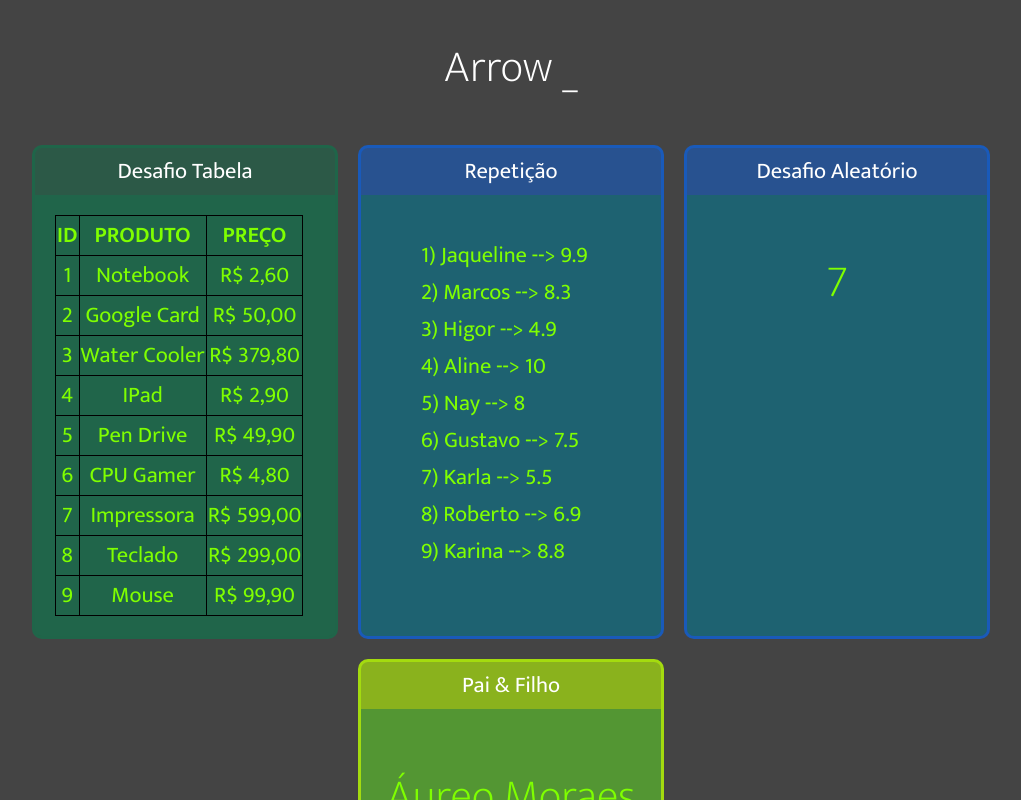
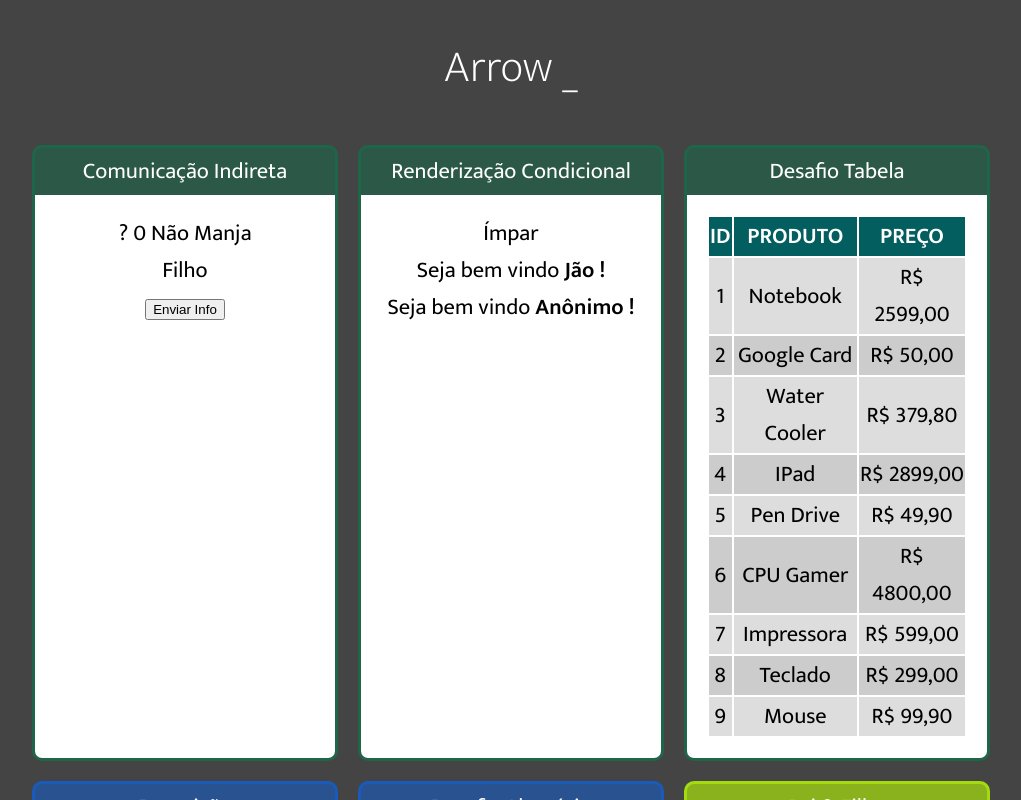
Before and after one commit to UHZero/react, a React (Create React App) app: page / in a window 1280 px wide. Shown: the top 800 px of the page, without its empty margins (129-1150 px from the left). Built offline with nearby package versions, Linux system fonts and the light colour scheme.

Commit message:
react update components

```diff
--- a/src/components/App.jsx
+++ b/src/components/App.jsx
@@ -1,6 +1,10 @@
 import './App.css'
 import React from "react";
 
+import IndiretaFilho from './comunication/IndiretaFilho';
+import IndiretaPai from './comunication/IndiretaPai';
+import UsuarioInfo from './condictional/UsuarioInfo';
+import ParImpar from './condictional/ParImpar';
 import Card from "./layout/Card";
 import Pai from "./basic/Pai_2"
 import Filho from "./basic/Filho"
@@ -12,6 +16,14 @@ export default _ =>
     <div className="App">
         <h1> Arrow _ </h1>
         <div className="Cards">
+            <Card title="Comunicação Indireta">
+            <   IndiretaPai></IndiretaPai>
+            </Card>
+            <Card title="Renderização Condicional">
+                <ParImpar number={3}></ParImpar>
+                <UsuarioInfo usuario={{ nome: 'Jão' }} />
+                <UsuarioInfo usuario={{ email: 'jao@email.com' }} />
+            </Card>
             <Card title="Desafio Tabela">
                 <TabelaProdutos></TabelaProdutos>
             </Card>
--- /dev/null
+++ b/src/components/comunication/IndiretaFilho.jsx
@@ -0,0 +1,18 @@
+import React from "react";
+
+
+export default props => {
+    const max = 80
+    const min = 27
+    const gerarIdade = () => parseInt(Math.random() * (max - min) + min)
+    const gerarHacker = () => Math.random() > 0.5
+    const cb = props.quandoClickar
+    return (
+        <div>
+            <div>Filho</div>
+            <button onClick={_ => cb('NoName', gerarIdade(), gerarHacker())}>
+                Enviar Info
+            </button>
+        </div>
+    )
+}
--- /dev/null
+++ b/src/components/comunication/IndiretaPai.jsx
@@ -0,0 +1,24 @@
+import React, { useState } from "react";
+import IndiretaFilho from "./IndiretaFilho";
+
+
+export default props => {
+    const [nome, setNome] = useState('?')
+    const [idade, setIdade] = useState(0)
+    const [hacker, setHacker] = useState(false)
+    function receberParams(nome, idade, hacker) {
+        setNome(nome)
+        setIdade(idade)
+        setHacker(hacker)
+    }
+    return (
+        <div>
+            <div>
+                <span> {nome} </span>
+                <span> {idade} </span>
+                <span> {hacker ? 'Hacker' : 'Não Manja'} </span>
+            </div>
+            <IndiretaFilho quandoClickar={receberParams}></IndiretaFilho>
+        </div>
+    )
+}
--- /dev/null
+++ b/src/components/condictional/If.js
@@ -0,0 +1,17 @@
+export default props => {
+    const elseChild = props.children.filter(child => {
+        return child.type && child.type.name === 'Else'
+    })[0]
+    const ifChildren = props.children.filter(child => {
+        return child !== elseChild
+    })
+    if (props.test) {
+        return ifChildren
+    } else if (elseChild) {
+        return elseChild
+    } else {
+        return false
+    }
+}
+
+export const Else = props => props.children
--- /dev/null
+++ b/src/components/condictional/ParImpar.jsx
@@ -0,0 +1,10 @@
+import React from "react";
+
+export default props => {
+    const isPar = props.number % 2 === 0
+    return (
+        <div>
+            {isPar ? <span>Par</span> : <span>Ímpar</span>}
+        </div>
+    )
+}
--- /dev/null
+++ b/src/components/condictional/UsuarioInfo.jsx
@@ -0,0 +1,16 @@
+import React from "react";
+import If, { Else } from "./If";
+
+export default props => {
+    const usuario = props.usuario || {}
+    return (
+        <div>
+            <If test={usuario && usuario.nome}>
+                Seja bem vindo<strong> {usuario.nome} !</strong>
+                <Else>
+                    Seja bem vindo<strong> Anônimo !</strong>
+                </Else>
+            </If>
+        </div>
+    )
+}
--- a/src/components/layout/Card.css
+++ b/src/components/layout/Card.css
@@ -19,8 +19,8 @@
 
 .Card .Content {
     flex-grow: 1;
-    background-color: rgba(19, 116, 78, 0.459);
-    color: chartreuse;
+    background-color: #fff;
+    color: #000;
     padding: 20px;
 
 }
--- a/src/components/repeat/TabelaProduto.css
+++ b/src/components/repeat/TabelaProduto.css
@@ -1,10 +1,16 @@
-table {
-    border-collapse: collapse;
+.TabelaProduto table {
+    width: 100%;
 }
 
-table,
-td,
-tr,
-th {
-    border: 1px solid black;
+.TabelaProduto th {
+    background-color: rgb(3, 95, 95);
+    color: #fff;
 }
+
+.TabelaProduto .Par {
+    background-color: #ddd;
+}
+
+.TabelaProduto .Impar {
+    background-color: #ccc;
+}
--- a/src/components/repeat/TabelaProdutos.jsx
+++ b/src/components/repeat/TabelaProdutos.jsx
@@ -2,11 +2,11 @@ import './TabelaProduto.css'
 import produtos from "../../data/produtos";
 import React from "react";
 
-export default props => {
+export default _ => {
     function getLinhas() {
-        return produtos.map(produto => {
+        return produtos.map((produto, i) => {
             return (
-                <tr>
+                <tr key={produto.id} className={i % 2 === 0 ? 'Par' : 'Impar'}>
                     <td>{produto.id}</td>
                     <td>{produto.nome}</td>
                     <td>R$ {produto.preco.toFixed(2).replace('.', ',')}</td>
@@ -15,7 +15,7 @@ export default props => {
         })
     }
     return (
-        <div>
+        <div className='TabelaProduto'>
             <table>
                 <thead>
                     <tr>
--- a/src/data/produtos.js
+++ b/src/data/produtos.js
@@ -1,10 +1,10 @@
 export default [
-    { id: 1, nome: 'Notebook', preco: 2.599 },
+    { id: 1, nome: 'Notebook', preco: 2599 },
     { id: 2, nome: 'Google Card', preco: 50 },
     { id: 3, nome: 'Water Cooler', preco: 379.8 },
-    { id: 4, nome: 'IPad', preco: 2.899 },
+    { id: 4, nome: 'IPad', preco: 2899 },
     { id: 5, nome: 'Pen Drive', preco: 49.9 },
-    { id: 6, nome: 'CPU Gamer', preco: 4.799 },
+    { id: 6, nome: 'CPU Gamer', preco: 4799.999999 },
     { id: 7, nome: 'Impressora', preco: 599 },
     { id: 8, nome: 'Teclado', preco: 299 },
     { id: 9, nome: 'Mouse', preco: 99.9 },
```
